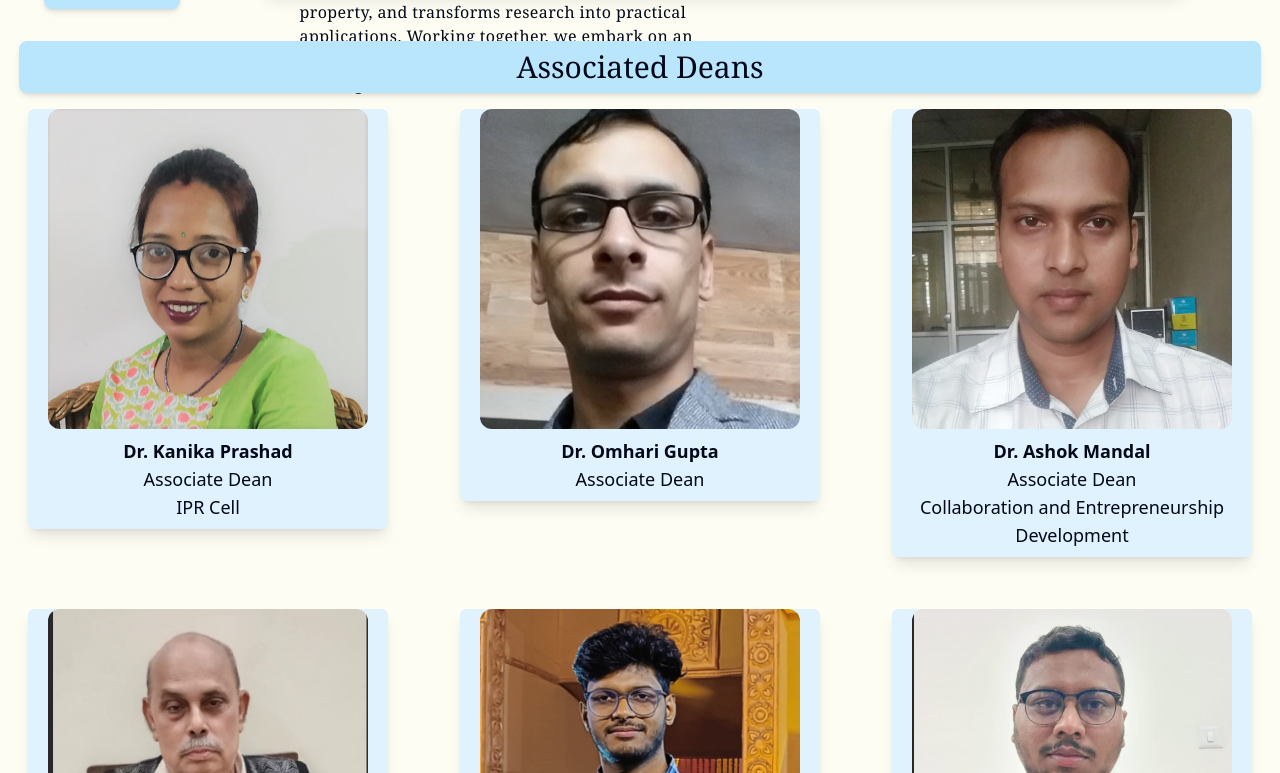
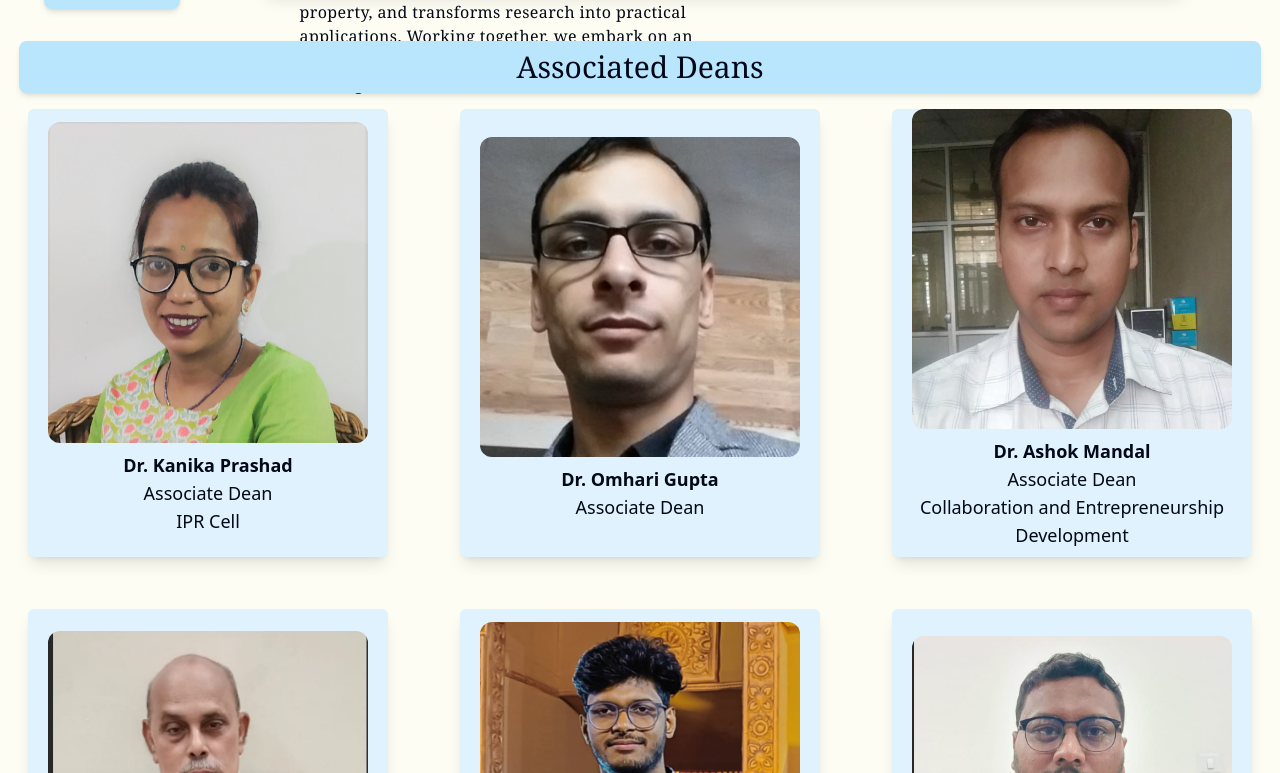
Before and after one commit to Vishal1092003/ResearchAndConsultancy_NIT_JAMSHEDPUR, a React (Vite) app: page /home in a window 1280 px wide. Shown: the part 2207-2980 px from the top of the page. Built offline with nearby package versions, Linux system fonts and the light colour scheme.

Commit message:
miner fixes

```diff
--- a/src/components/Message/Message.jsx
+++ b/src/components/Message/Message.jsx
@@ -7,7 +7,7 @@
         whileInView={{ y: 0, opacity: 1 }}
         transition={{ duration: 0.7 }}
       >
-        <div className="w-full flex p-4 min-h-[50vh] justify-center ">
+        <div className="w-full flex p-4 min-h-[50vh] md:min-h-[60vh] justify-center ">
           <div className="flex items-center justify-center flex-col md:flex-row shadow-lg bg-sky-100 rounded-md w-[90%]">
             <div className="h-full flex justify-center items-center flex-col min-w-[22rem] md:min-w-[25rem] min-h-[20srem] rounded-md">
               <img
```
